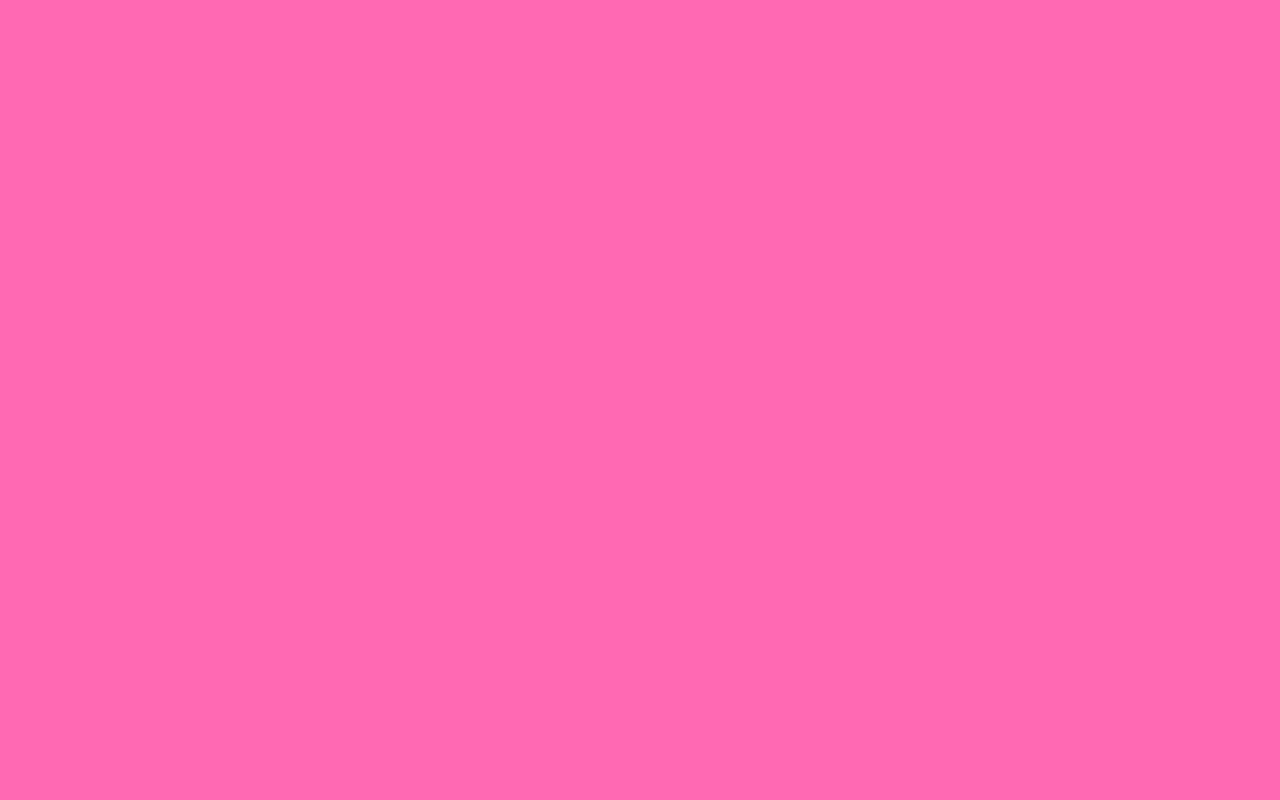
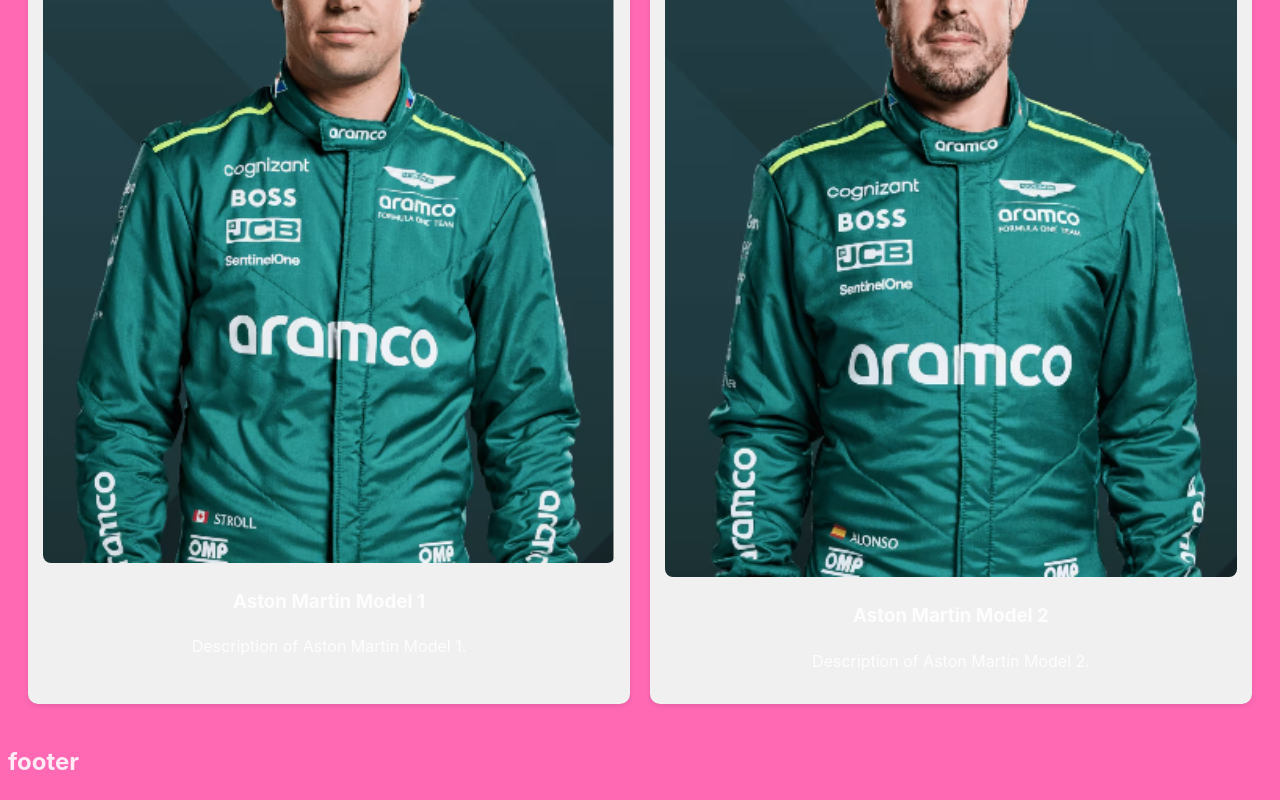
Before and after one commit to daisyosebe/formula_one, a React (Vite) app: page /formula_one/AstonMartin in a window 1280 px wide. Shown: the part 603-1403 px from the top of the page. Before the commit the page ends 800 px from the top, so only its background shows below. Built offline with nearby package versions, Linux system fonts and the light colour scheme.

Commit message:
added images and css/jsx code for grids

```diff
--- a/src/components/contentgrid/contentGrid.css
+++ b/src/components/contentgrid/contentGrid.css
@@ -0,0 +1,24 @@
+.grid-container {
+    display: grid;
+    grid-template-columns: 1fr 1fr; /* Divides into 2 columns */
+    gap: 20px;
+    padding: 20px;
+  }
+
+  .grid-item {
+    background-color: #f0f0f0;
+    padding: 15px;
+    border-radius: 10px;
+    box-shadow: 0 2px 5px rgba(0, 0, 0, 0.1);
+    text-align: center;
+    transition: transform 0.3s;
+  }
+
+  .grid-item:hover {
+    transform: scale(1.05);
+  }
+
+  .grid-image {
+    width: 100%;
+    border-radius: 8px;
+  }
--- a/src/components/contentgrid/contentGrid.jsx
+++ b/src/components/contentgrid/contentGrid.jsx
@@ -0,0 +1,18 @@
+import React from "react";
+import "./contentGrid.css"
+
+export default function contentGrid ({items}) {
+    return (
+        <div className ="grid-container">
+            {items.map((item, index)=>(
+                <div className="grid-item" key={index}>
+                    <img src={item.image} alt={item.title} className="grid-image"/>
+                    <h3>
+                        {item.title}
+                    </h3>
+                    <p>{item.description}</p>
+                    </div>
+                ))}
+        </div>
+    )
+}
--- a/src/pages/astonmartin/AstonMartin.jsx
+++ b/src/pages/astonmartin/AstonMartin.jsx
@@ -1,15 +1,29 @@
-// Importing css and project
+import ContentGrid from "../../components/contentgrid/contentGrid";
+// / Importing css and project
 import "./AstonMartin.css";
 
+const astonMartinData = [
+  {
+    image: "/images/lancepfp.png",
+    title: "Aston Martin Model 1",
+    description: "Description of Aston Martin Model 1.",
+  },
+  {
+    image: "/images/alonsopfp.png",
+    title: "Aston Martin Model 2",
+    description: "Description of Aston Martin Model 2.",
+  },
+];
 // Exporting functionable page
-export default function FerrariPage(){
+export default function AstonMartinPage(){
 
   return (
     <main className="container-fluid">
       <div className="space"></div>
       <div className='image'></div>
-      <div className="row">
-      </div>
+      <div className="row"> </div>
+      <ContentGrid items={astonMartinData} />
+
     </main>
   )
 };
```
Also changed, not shown: public/images/alonsopfp.png (added), public/images/lancepfp.png (added).
